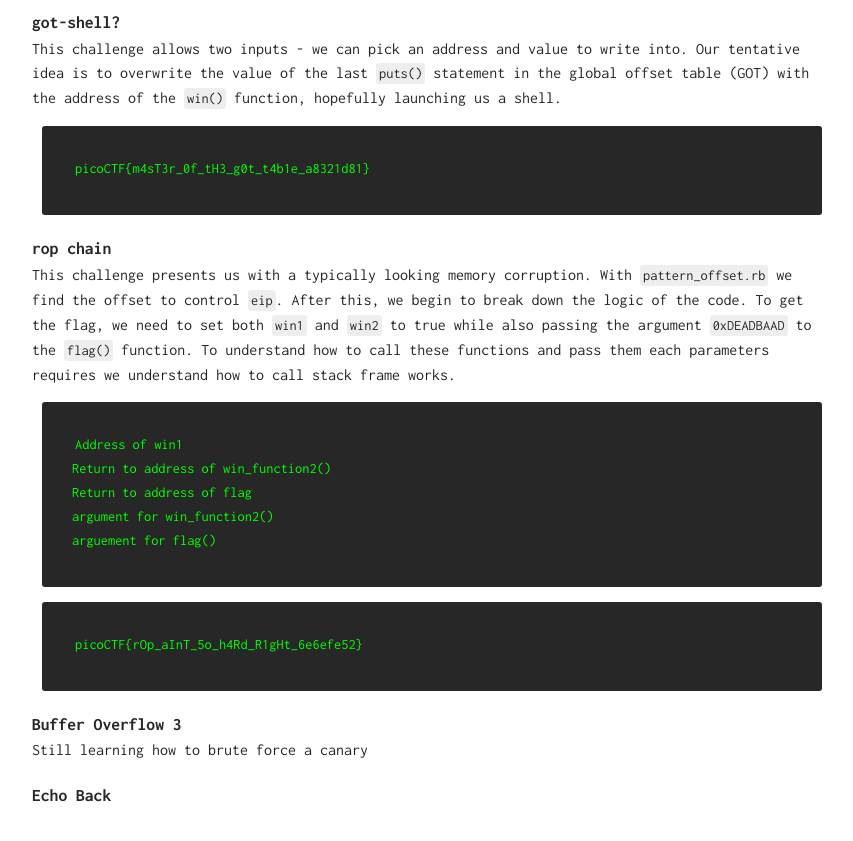
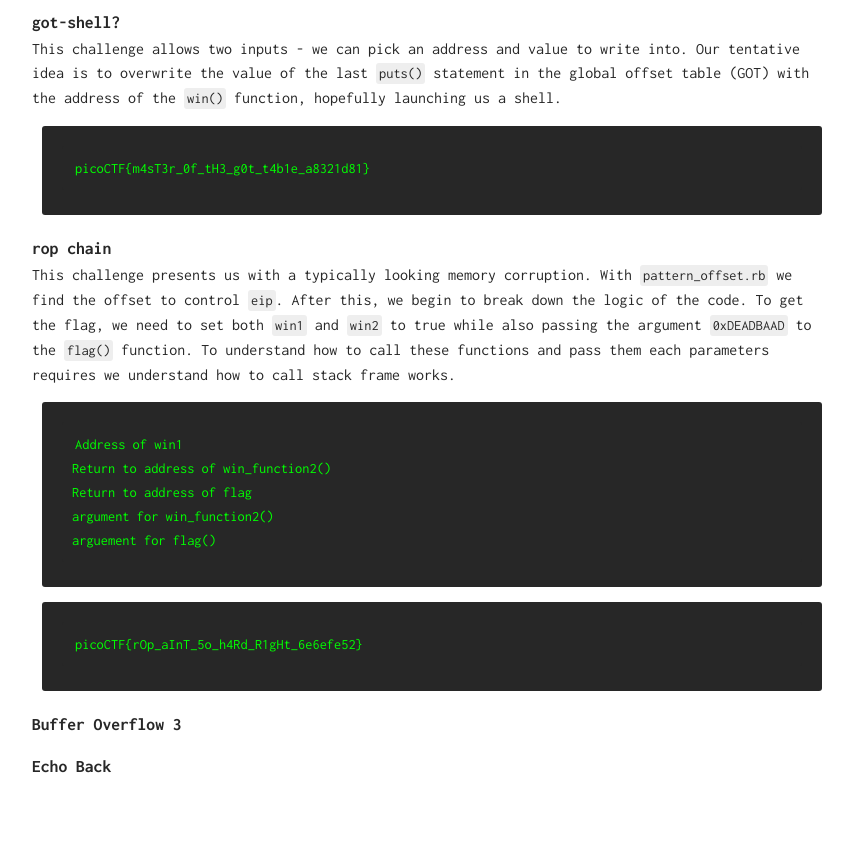
Before and after one commit to drtychai/drtychai.github.io, a Jekyll site: the page built from _posts/picoCTF-2018/2018-10-13-picoCTF.md, in a window 1280 px wide and 900 px high, scrolled down 6965 px. Shown: the top 841 px of the window, without its empty margins (208-1061 px from the left). Built offline with Jekyll 4.4.1, drawn with Linux system fonts in a browser that asks for light colours.

Commit message:
Updated description

````diff
--- a/_posts/picoCTF-2018/2018-10-13-picoCTF.md
+++ b/_posts/picoCTF-2018/2018-10-13-picoCTF.md
@@ -270,6 +270,5 @@
 ```
 
 ## Buffer Overflow 3
-Still learning how to brute force a canary
 
 ## Echo Back
````
